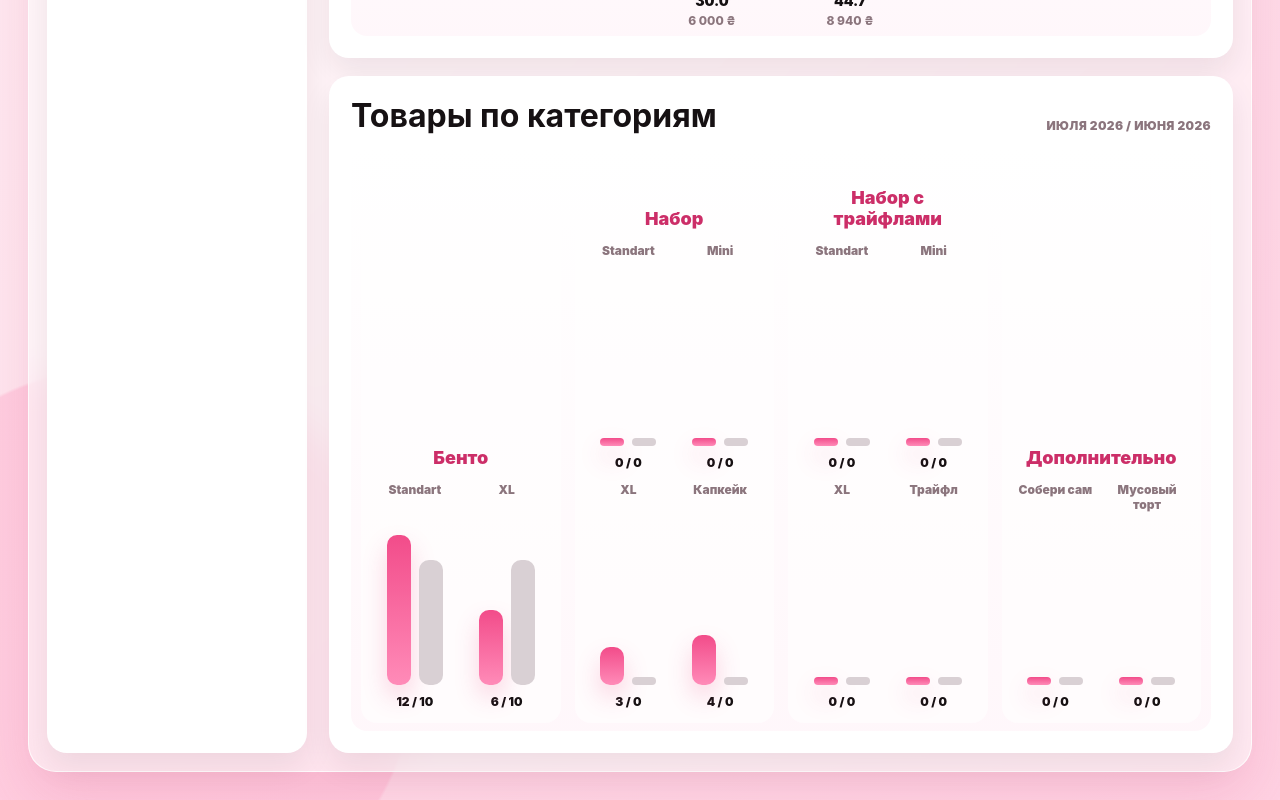
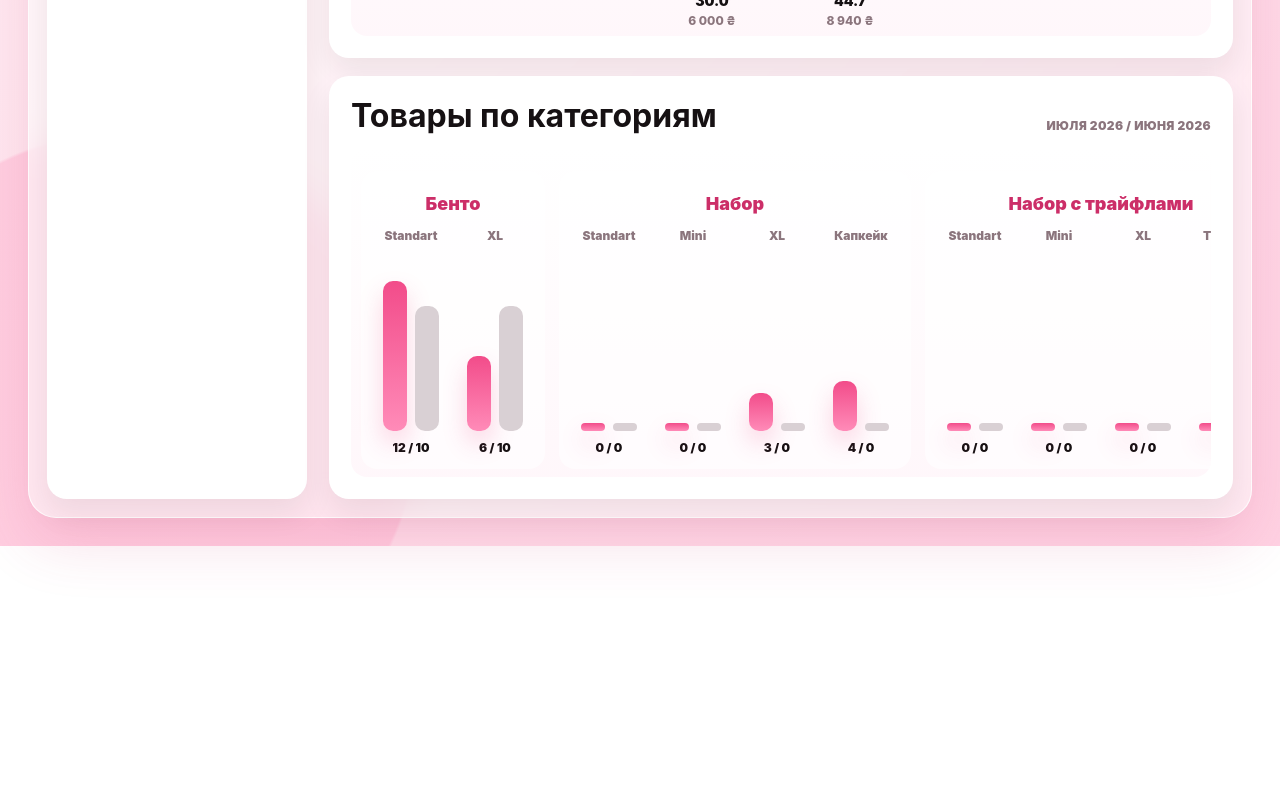
Before and after one commit to bogdanskripnikui-glitch/cakelovely, a Next.js app: page / in a window 1280 px wide. Shown: the part 1001-1801 px from the top of the page. After the commit the page ends 1547 px from the top, so only its background shows below. Built offline with nearby package versions, Linux system fonts and the light colour scheme.

Commit message:
Keep category chart in one row

```diff
--- a/app/globals.css
+++ b/app/globals.css
@@ -352,15 +352,17 @@ button, input { font: inherit; }
 .category-chart {
   min-height: 330px;
   display: grid;
-  grid-template-columns: repeat(4, minmax(160px, 1fr));
+  grid-template-columns: repeat(4, max-content);
   align-items: stretch;
+  justify-content: start;
   gap: 14px;
   padding: 24px 10px 8px;
   border-radius: 16px;
   background: linear-gradient(180deg, rgba(255,255,255,.72), rgba(255,246,250,.88));
+  overflow-x: auto;
 }
 .category-chart-group {
-  min-width: 0;
+  min-width: max-content;
   display: grid;
   align-content: end;
   gap: 14px;
@@ -376,9 +378,9 @@ button, input { font: inherit; }
   text-align: center;
 }
 .category-chart-items {
-  display: grid;
-  grid-template-columns: repeat(auto-fit, minmax(62px, 1fr));
-  align-items: end;
+  display: flex;
+  flex-wrap: nowrap;
+  align-items: flex-end;
   gap: 12px;
 }
 .category-bar-row {
@@ -386,7 +388,8 @@ button, input { font: inherit; }
   justify-items: center;
   align-content: end;
   gap: 9px;
-  min-width: 0;
+  width: 72px;
+  min-width: 72px;
 }
 .category-chart-label {
   width: 100%;
@@ -494,6 +497,6 @@ button, input { font: inherit; }
   .city-tabs, .priority-card.sold, .settings-group-grid-2, .settings-group-grid-4 { grid-template-columns: 1fr; }
   .priority-card.sold { justify-items: start; }
   .chart, .category-chart { overflow-x: auto; }
-  .category-chart { grid-template-columns: repeat(4, minmax(180px, 1fr)); }
+  .category-chart { grid-template-columns: repeat(4, max-content); }
   .bar-wrap { min-width: 84px; }
 }
```
